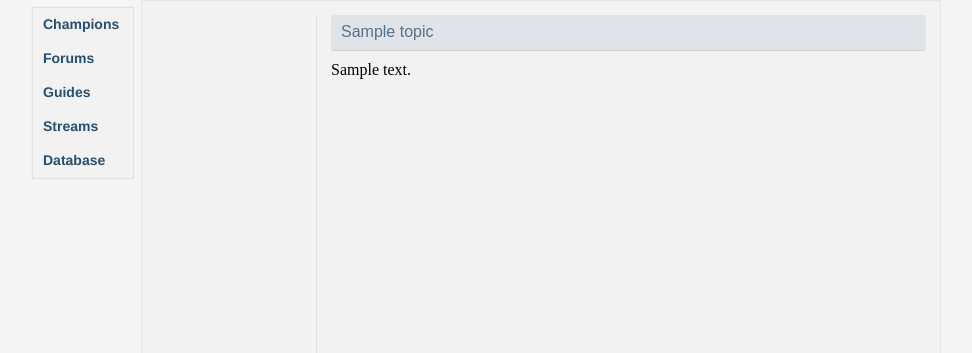
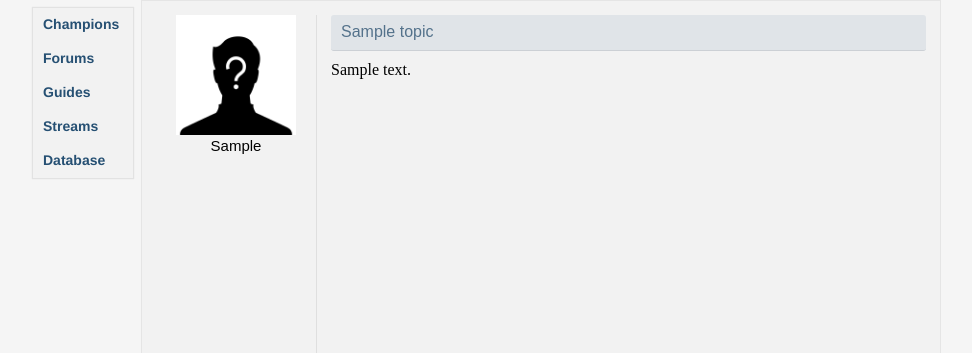
Before and after one commit to RKokholm/The-Lab, a PHP site: page /view_topic.php?tid=1 in a window 1280 px wide. Shown: the part 89-442 px from the top of the page, without its empty margins (99-1071 px from the left). Run offline with PHP 8.4, Linux system fonts and the light colour scheme; tables that the repository leaves empty or names only in its code hold one stand-in row (values such as "Sample post"); some libraries are stand-ins or nearby versions.

Commit message:
more stuff

```diff
--- a/css/forumstyle.css
+++ b/css/forumstyle.css
@@ -411,7 +411,6 @@ textarea {
 	height: 100%;
 	float: left;
 	border-right: 1px solid rgb(223, 223, 223);
-
 }
 
 .topic_content_area {
@@ -439,3 +438,25 @@ textarea {
 .topic_text_area {
 	margin: 10px auto;
 }
+
+.topic_author {
+	display: block;
+	font-family: sans-serif;
+	text-align: center;
+	font-size: 15px;
+	margin: 2px 0px 0px 0px;
+
+}
+
+.picture_area {
+	margin: auto;
+	display: block;
+	height: 120px;
+	width: 120px;
+	background: green;
+}
+
+.noimage {
+	width: 100%;
+	height: 100%;
+}
--- a/view_category.php
+++ b/view_category.php
@@ -46,7 +46,7 @@ $querytitle = mysql_query("SELECT category_title FROM categories WHERE id='$cid'
 			while ($row = mysql_fetch_assoc($querytopics)){
 				$id = $row['id'];
 				$title = $row['topic_title'];
-				$topics = "<div class='topic_link_area'><a href='view_topic.php?tid=$id' class='topic_link'>$title</a><span class='author'>By Author</span></div>";
+				$topics = "<div class='topic_link_area'><a href='view_topic.php?tid=$id' class='topic_link'>".ucfirst($title)."</a><span class='author'>By Author</span></div>";
 
 				echo $topics;
 			}
--- a/view_topic.php
+++ b/view_topic.php
@@ -12,6 +12,11 @@ $querytitle = mysql_query("SELECT topic_title FROM topics WHERE id='$tid'");
  	$title = mysql_fetch_assoc($querytitle);
 
  }
+
+	$author = mysql_query("SELECT topic_creator FROM topics WHERE id=$tid");
+	$authorrow = mysql_fetch_assoc($author);
+	$topic_creator = $authorrow['topic_creator'];
+
 ?>
 
 <?php include_once('includes/forumheader.php') ?>
@@ -20,16 +25,25 @@ $querytitle = mysql_query("SELECT topic_title FROM topics WHERE id='$tid'");
 
 <div class='topic_left_area'>
 
+	<div class="picture_area">
+		<img src="graphics/unknown.jpg" class="noimage"></img>
+	</div>
+
+<?php
+	echo "<div class='topic_author'>".ucfirst($topic_creator)."</div>";
+?>
+
 </div>
 
 
 <div class='topic_content_area'>
 
 	<div class='topic_header'>
-		<h4 class='in_topic_title'><?php echo $title['topic_title']; ?></h4>
+		<h4 class='in_topic_title'><?php echo ucfirst($title['topic_title']); ?></h4>
 	</div>
 
 	<?php
+
 
 		$query = mysql_query("SELECT topic_content FROM topics WHERE id='$tid'");
 		$numrows = mysql_num_rows($query);
```
Also changed, not shown: create_topic.php (+7 -1 lines), graphics/unknown.jpg (added).
